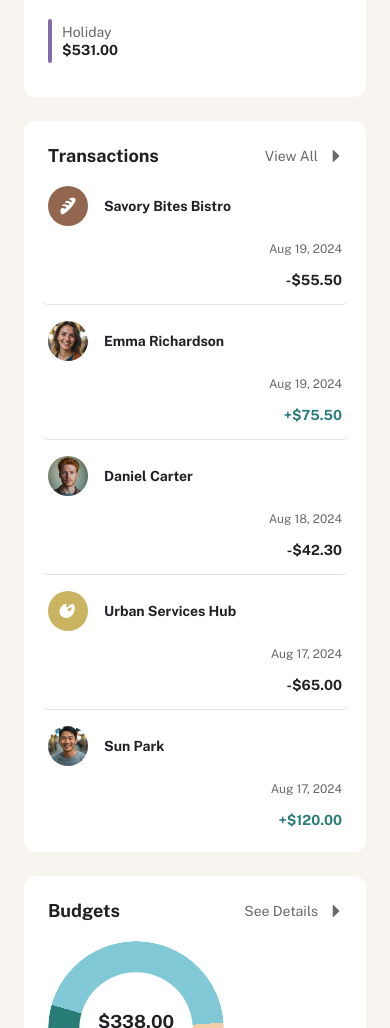
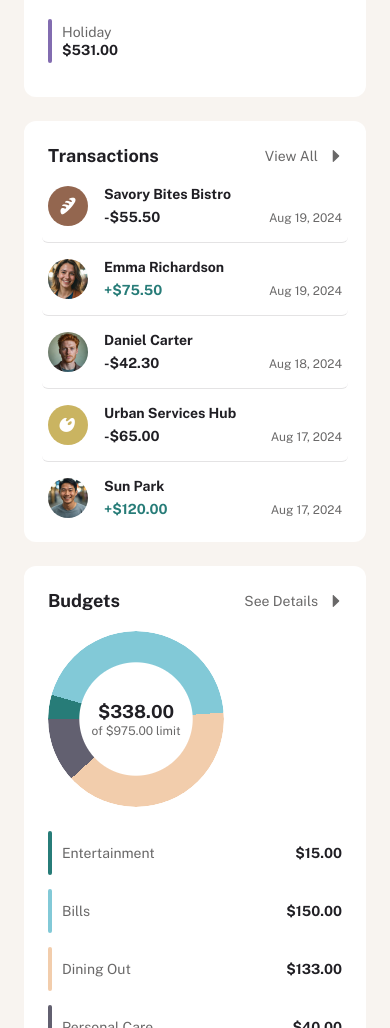
Before and after one commit to dextervorbe/personal-finance-app, a plain HTML site: page starter-code/index.html in a window 390 px wide. Shown: the part 1167-2195 px from the top of the page. Drawn offline with nearby package versions, Linux system fonts and the light colour scheme.

Commit message:
Fixed css issue
At ~937px view, some of the css was a bit off

Has been corrected now

```diff
--- a/starter-code/css/overview.css
+++ b/starter-code/css/overview.css
@@ -147,7 +147,7 @@
   align-items: stretch;
 }
 
-@media (max-width: 36rem) {
+@media (max-width: 54rem) {
   .pots-layout {
     grid-template-columns: 1fr;
   }
@@ -329,28 +329,59 @@
 
 .tx-row__date {
   margin: 0;
-  grid-column: 4;
   font-size: 0.75rem;
   font-weight: 400;
   color: var(--color-text-muted);
   white-space: nowrap;
 }
 
-@media (max-width: 30rem) {
+/* Wide: amount + date participate directly in the 4-column row */
+.tx-row__meta {
+  display: contents;
+}
+
+.overview-card--transactions {
+  container-type: inline-size;
+  container-name: tx-card;
+}
+
+/* Compact rows when the *card* is narrow (e.g. two-column overview), not only tiny viewports */
+@container tx-card (max-width: 36rem) {
   .tx-row {
-    grid-template-columns: auto 1fr;
+    grid-template-columns: 2.5rem 1fr;
     grid-template-rows: auto auto;
+    align-items: start;
+    column-gap: 1rem;
+    row-gap: 0.375rem;
+  }
+
+  .tx-row__avatar-cell {
+    grid-row: 1 / span 2;
+    align-self: center;
+  }
+
+  .tx-row__name {
+    grid-column: 2;
+    grid-row: 1;
+  }
+
+  .tx-row__meta {
+    display: flex;
+    grid-column: 2;
+    grid-row: 2;
+    align-items: baseline;
+    justify-content: space-between;
+    gap: 1rem;
+    flex-wrap: wrap;
+    min-width: 0;
   }
 
   .tx-row__amount {
-    grid-column: 2;
-    justify-self: end;
+    justify-self: unset;
   }
 
   .tx-row__date {
-    grid-column: 2;
-    grid-row: 2;
-    justify-self: end;
+    justify-self: unset;
   }
 }
 
@@ -514,7 +545,10 @@
   .summary-cards {
     grid-template-columns: 1fr;
   }
+}
 
+/* Stack overview columns earlier — otherwise each ~½ shell width is too narrow beside the sidebar */
+@media (max-width: 68rem) {
   .overview-grid {
     grid-template-columns: 1fr;
   }
--- a/starter-code/index.html
+++ b/starter-code/index.html
@@ -136,7 +136,7 @@
             </div>
           </section>
 
-          <section class="overview-card" aria-labelledby="overview-transactions-heading">
+          <section class="overview-card overview-card--transactions" aria-labelledby="overview-transactions-heading">
             <header class="overview-card__header">
               <h2 id="overview-transactions-heading" class="overview-card__title">Transactions</h2>
               <a href="transactions.html" class="overview-card__link">
--- a/starter-code/js/overview.js
+++ b/starter-code/js/overview.js
@@ -172,20 +172,17 @@
       img.src = t.avatar;
       img.loading = "lazy";
 
-      var fallback = document.createElement("span");
-      fallback.className = "tx-row__avatar-fallback";
-      fallback.textContent = initials(t.name);
-      fallback.hidden = true;
-
-      (function (imgEl, fbEl) {
+      (function (imgEl, cell, displayName) {
         imgEl.addEventListener("error", function () {
           imgEl.remove();
-          fbEl.hidden = false;
+          var fb = document.createElement("span");
+          fb.className = "tx-row__avatar-fallback";
+          fb.textContent = initials(displayName);
+          cell.appendChild(fb);
         });
-      })(img, fallback);
+      })(img, avatarCell, t.name);
 
       avatarCell.appendChild(img);
-      avatarCell.appendChild(fallback);
 
       var name = document.createElement("p");
       name.className = "tx-row__name";
@@ -203,10 +200,14 @@
       dateEl.className = "tx-row__date";
       dateEl.textContent = dateFmt.format(parseISO(t.date));
 
+      var meta = document.createElement("div");
+      meta.className = "tx-row__meta";
+      meta.appendChild(amountEl);
+      meta.appendChild(dateEl);
+
       row.appendChild(avatarCell);
       row.appendChild(name);
-      row.appendChild(amountEl);
-      row.appendChild(dateEl);
+      row.appendChild(meta);
 
       container.appendChild(row);
     }
```
